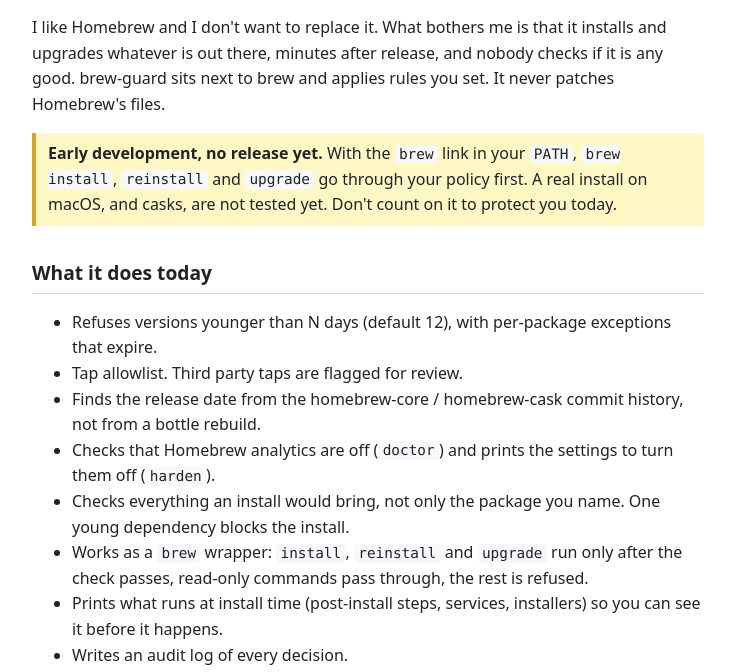
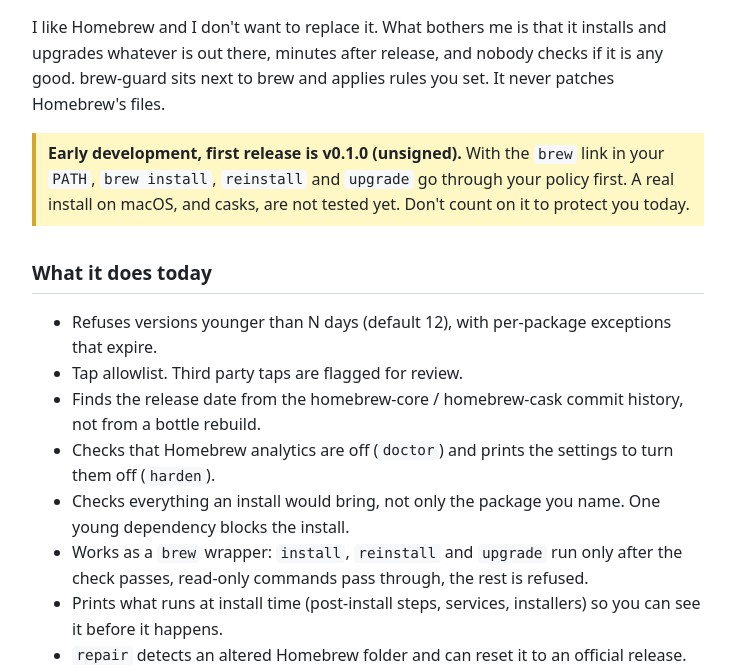
Before and after one commit to gonzalogtesta/brew-guard, a plain HTML site: page docs/index.html in a window 1280 px wide. Shown: the part 118-790 px from the top of the page, without its empty margins (272-1007 px from the left). Drawn offline with Linux system fonts and the light colour scheme.

Commit message:
docs: update status, mention repair and the rate limit handling (#23)

```diff
--- a/docs/index.html
+++ b/docs/index.html
@@ -19,7 +19,7 @@ checks if it is any good. brew-guard sits next to brew and applies rules you
 set. It never patches Homebrew's files.
 </p>
 
-<p class="note"><strong>Early development, no release yet.</strong> With the
+<p class="note"><strong>Early development, first release is v0.1.0 (unsigned).</strong> With the
 <code>brew</code> link in your <code>PATH</code>, <code>brew install</code>,
 <code>reinstall</code> and <code>upgrade</code> go through your policy first.
 A real install on macOS, and casks, are not tested yet. Don't count on it to
@@ -34,6 +34,7 @@ protect you today.</p>
 <li>Checks everything an install would bring, not only the package you name. One young dependency blocks the install.</li>
 <li>Works as a <code>brew</code> wrapper: <code>install</code>, <code>reinstall</code> and <code>upgrade</code> run only after the check passes, read-only commands pass through, the rest is refused.</li>
 <li>Prints what runs at install time (post-install steps, services, installers) so you can see it before it happens.</li>
+<li><code>repair</code> detects an altered Homebrew folder and can reset it to an official release.</li>
 <li>Writes an audit log of every decision.</li>
 </ul>
 
```
Also changed, not shown: 1 other file.
